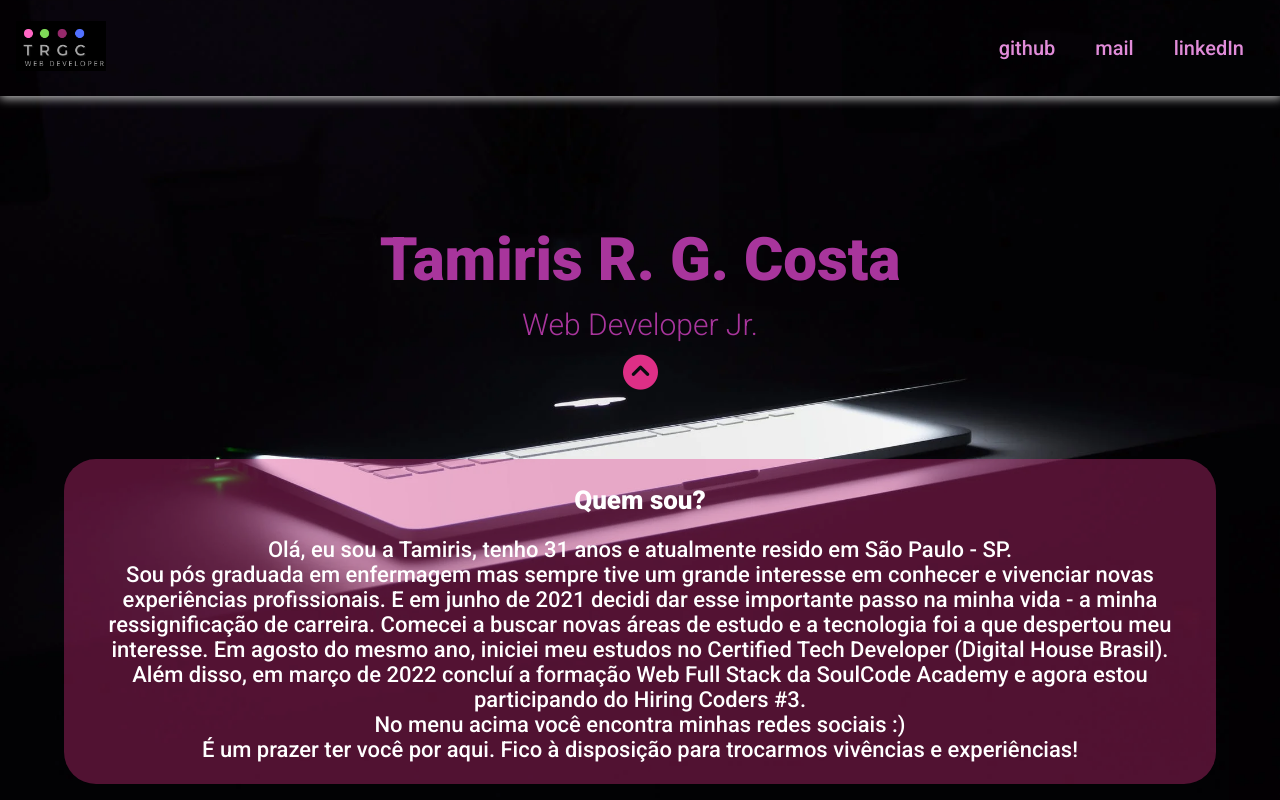
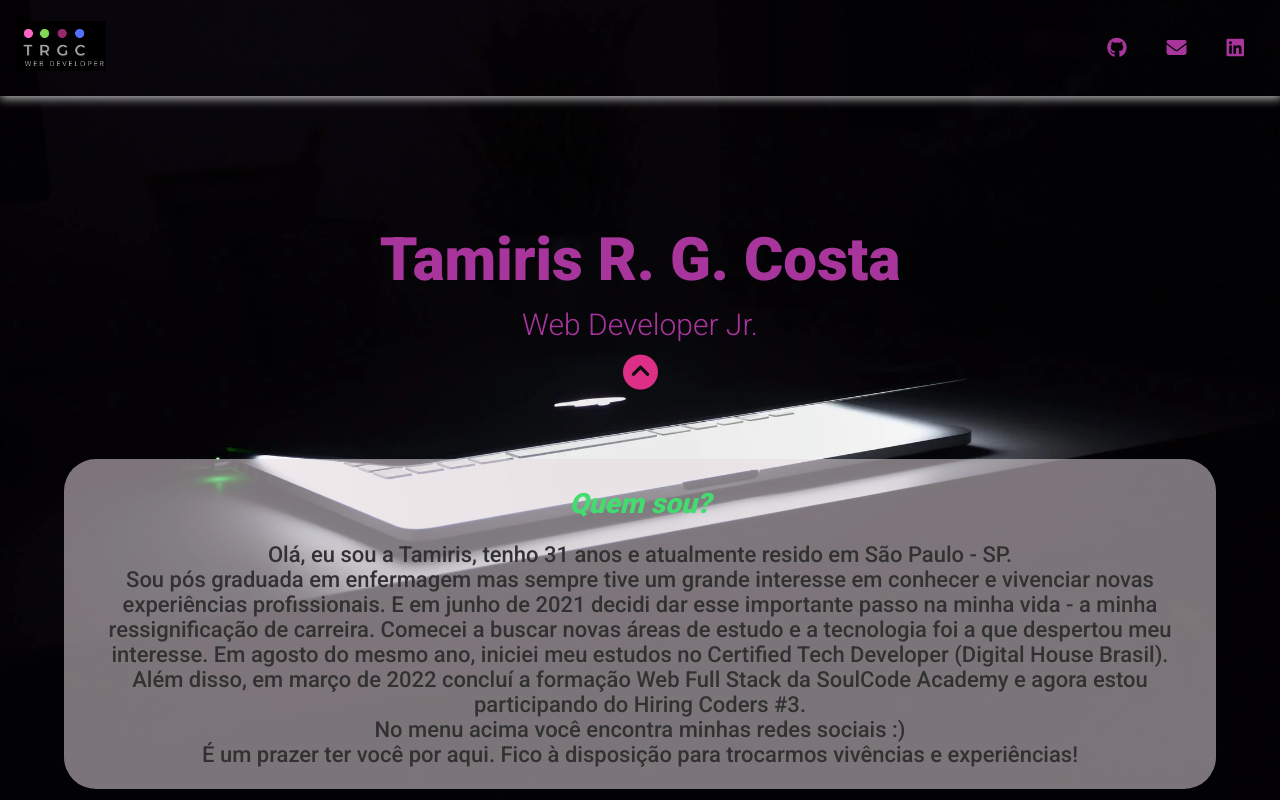
Before and after one commit to tamirisrgarcia/Portfolio_CSS_HiringCoders_-3, a plain HTML site: page index.html in a window 1280 px wide. Both pictures are taken after a click on the element 640 px from the left and 374 px from the top of the page. Shown: the top 800 px of the page. Drawn offline with Linux system fonts and the light colour scheme.

Commit message:
ajuste icones e style

```diff
--- a/index.html
+++ b/index.html
@@ -17,9 +17,9 @@
             <a href="https://linkedin.com/in/tamirisrezendegarciacosta"><img src="./img/3.png" alt="logo com iniciais do nome"></a>
         </div>
         <ul>
-            <li><a target="_blank" href="https://github.com/tamirisrgarcia">github</a></li>
-            <li><a target="_blank" href="mailto:tamirisrgarcia@gmail.com">mail</a></li>
-            <li><a target="_blank" href="https://linkedin.com/in/tamirisrezendegarciacosta">linkedIn</a></li>
+            <li><a target="_blank" href="https://github.com/tamirisrgarcia"><i class="fa-brands fa-github"></i></a></li>
+            <li><a target="_blank" href="mailto:tamirisrgarcia@gmail.com"><i class="fa-solid fa-envelope"></i></a></li>
+            <li><a target="_blank" href="https://linkedin.com/in/tamirisrezendegarciacosta"><i class="fa-brands fa-linkedin"></i></a></li>
         </ul>
     </header>
     <main>
--- a/styles.css
+++ b/styles.css
@@ -30,11 +30,11 @@ header ul li {
     /* border-right: 1px dashed #ccc; */
 }
 
-header ul li a {
+header ul li a i{
     transition: 250ms;
 }
 
-header ul li a:hover {
+header ul li a i:hover {
     color:#dd2f86;
     cursor: pointer;
 }
@@ -64,22 +64,23 @@ header div img {
 }
 
 #about {
-    background-color:#dd2f865c;
+    background-color:#e7dbe188;
     border-radius: 2em;
     margin: 4em;
 }
 
 #about h3 {
-    font-size: 26px;
+    font-size: 28px;
+    font-style: italic;
     padding-top: 1em;
-    color: #fff;
+    color: rgb(66, 221, 110);
 }
 
 #about p {
     width: 100%;
     padding: 1em;
     font-size: 22px;
-    color: #fff;
+    color: rgb(49, 49, 49);
 }
 
 @keyframes blink {
```
